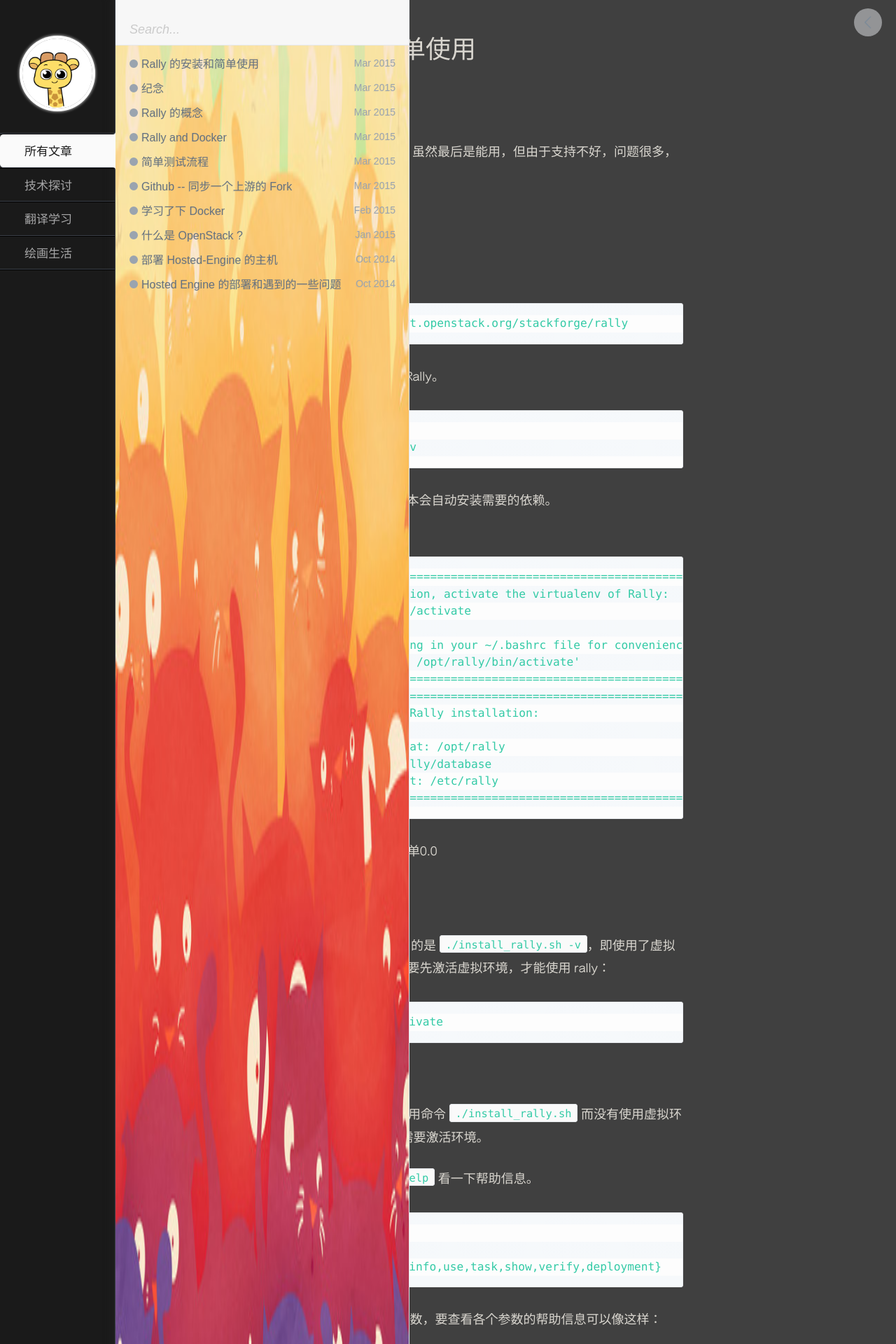
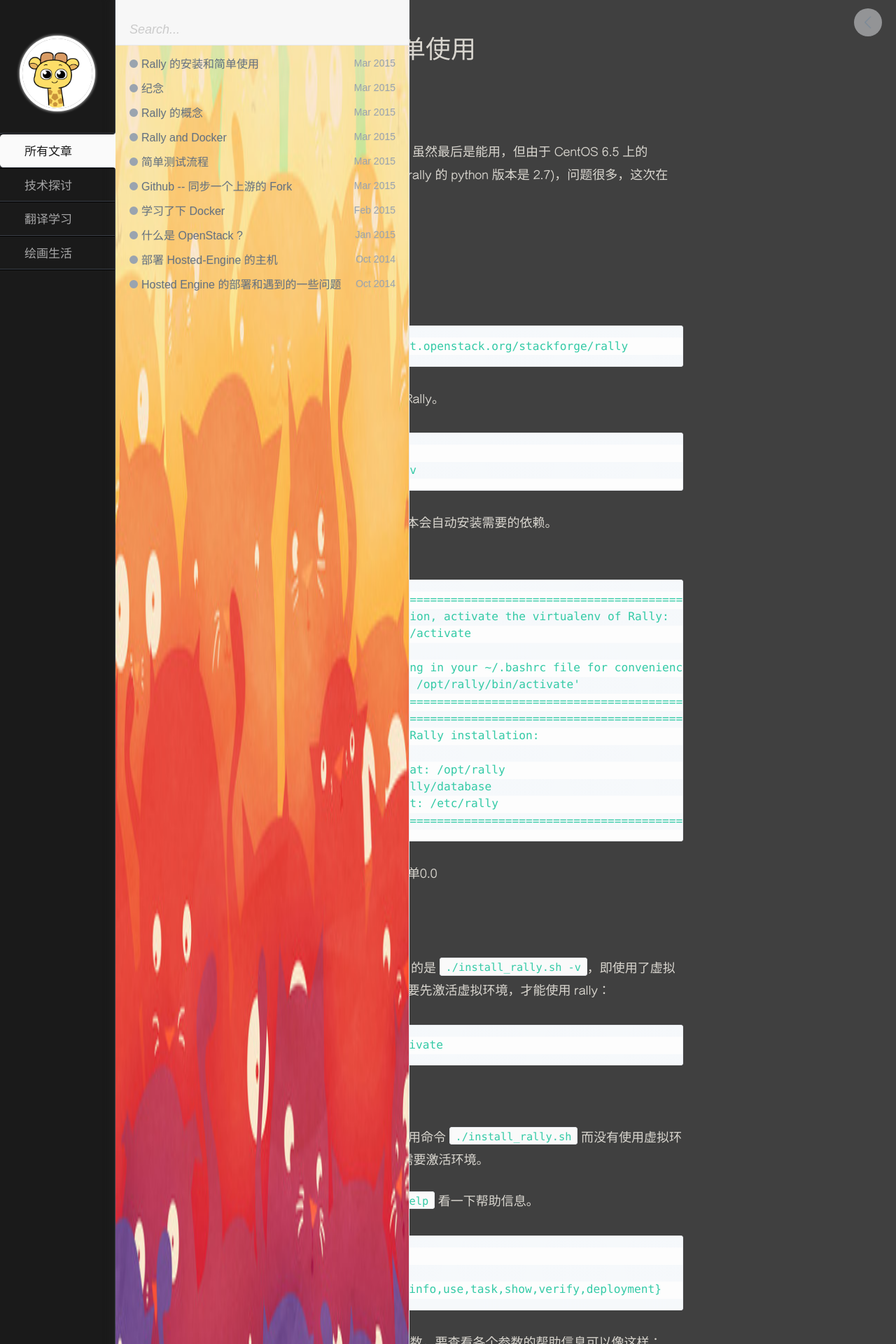
Before and after one commit to CoffeeChou/CoffeeChou.github.io, a Jekyll site: the page built from _posts/Technology/2015-03-16-rally-install-and-use.md, in a window 1280 px wide. Shown: the top 1920 px of the page at 70% size. Built offline with Jekyll 4.4.1, drawn with Linux system fonts in a browser that asks for light colours; Markdown is read by kramdown in place of the engine named in the settings; some of the changed text lies outside the part shown.

Commit message:
CentOS 6.5 python 版本对 rally 支持不好，说明一下

```diff
--- a/_posts/Technology/2015-03-16-rally-install-and-use.md
+++ b/_posts/Technology/2015-03-16-rally-install-and-use.md
@@ -7,7 +7,7 @@
 
 ## 环境
 
-之前在 CentOS 6.5 上安装的 rally，虽然最后是能用，但由于支持不好，问题很多，这次在 CentOS 7 上做尝试。
+之前在 CentOS 6.5 上安装的 rally，虽然最后是能用，但由于 CentOS 6.5 上的 python 版本是 2.6，支持不是很好 (rally 的 python 版本是 2.7)，问题很多，这次在 CentOS 7 上做尝试。
 
 
 ## 安装
```
